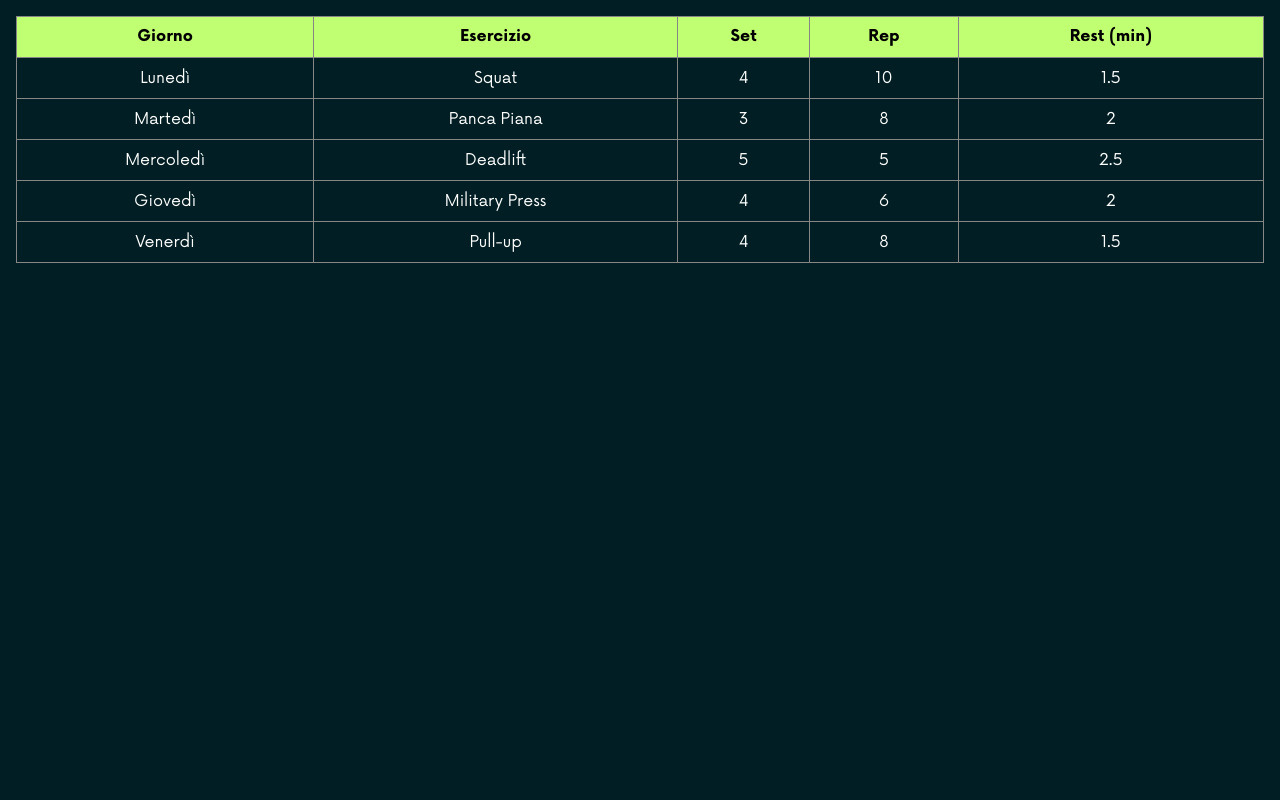
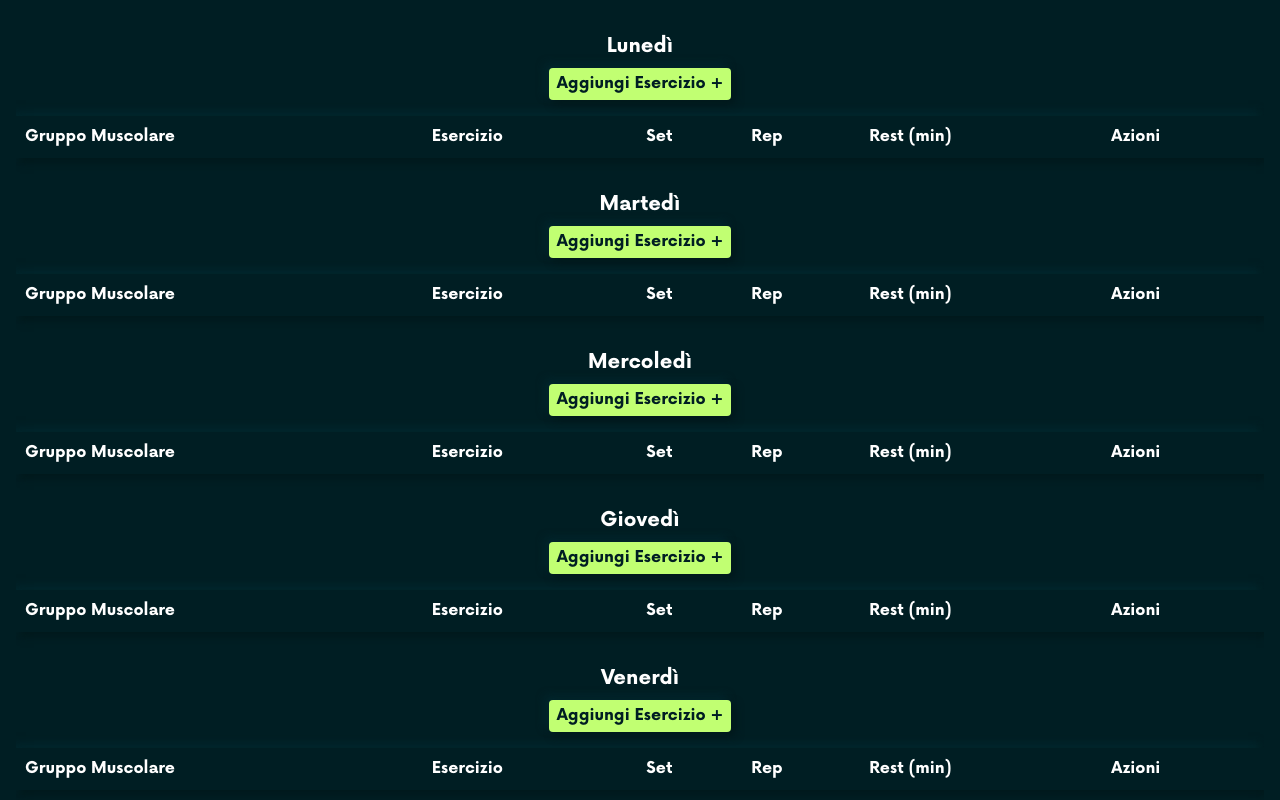
Before and after one commit to develhope/FS28-Team2-Project4, a React (Vite) app in the folder stayfit-app/: page /esercizio in a window 1280 px wide. Built offline with nearby package versions, Linux system fonts and the light colour scheme.

Commit message:
pull componente esercizio

```diff
--- a/stayfit-app/src/MyComponents/Esercizio.jsx
+++ b/stayfit-app/src/MyComponents/Esercizio.jsx
@@ -1,39 +1,264 @@
-import { useState } from 'react';
+import { useState, useEffect } from 'react';
 
 const Esercizio = () => {
-  const [exercises, setExercises] = useState([
-    { giorno: 'Lunedì', esercizio: 'Squat', set: 4, rep: 10, rest: 1.5 },
-    { giorno: 'Martedì', esercizio: 'Panca Piana', set: 3, rep: 8, rest: 2 },
-    { giorno: 'Mercoledì', esercizio: 'Deadlift', set: 5, rep: 5, rest: 2.5 },
-    { giorno: 'Giovedì', esercizio: 'Military Press', set: 4, rep: 6, rest: 2 },
-    { giorno: 'Venerdì', esercizio: 'Pull-up', set: 4, rep: 8, rest: 1.5 }
-  ]);
+  const [exercises, setExercises] = useState({
+    Lunedì: [],
+    Martedì: [],
+    Mercoledì: [],
+    Giovedì: [],
+    Venerdì: [],
+    Sabato: [],
+  });
+
+  const [gymExercises, setGymExercises] = useState({});
+  const [editIndex, setEditIndex] = useState({});
+  const [tempValues, setTempValues] = useState({});
+
+  const giorniOptions = [
+    'Lunedì',
+    'Martedì',
+    'Mercoledì',
+    'Giovedì',
+    'Venerdì',
+    'Sabato',
+  ];
+  const setOptions = [0, 1, 2, 3, 4, 5, 6, 7, 9, 10];
+  const repOptions = [0, 4, 6, 8, 10, 12, 15, 20, 25];
+  const restOptions = [0, 0.3, 0.5, 1, 1.3, 1.5, 2, 2.3, 2.5, 3, 4];
+
+  useEffect(() => {
+    fetch('/gymExercises.json')
+      .then((response) => response.json())
+      .then((data) => setGymExercises(data))
+      .catch((error) =>
+        console.error('Errore nel caricamento del database:', error)
+      );
+  }, []);
+
+  const toggleEditMode = (giorno, index) => {
+    if (editIndex[giorno] === index) {
+      setEditIndex((prev) => ({ ...prev, [giorno]: null }));
+      setTempValues({});
+    } else {
+      setEditIndex((prev) => ({ ...prev, [giorno]: index }));
+      setTempValues({ ...exercises[giorno][index] });
+    }
+  };
+
+  const handleTempChange = (field, value) => {
+    setTempValues((prev) => ({ ...prev, [field]: value }));
+  };
+
+  const saveChanges = (giorno, index) => {
+    const updatedExercises = {
+      ...exercises,
+      [giorno]: exercises[giorno].map((item, i) =>
+        i === index ? tempValues : item
+      ),
+    };
+    setExercises(updatedExercises);
+    setEditIndex((prev) => ({ ...prev, [giorno]: null }));
+    setTempValues({});
+  };
+
+  const addExercise = (giorno) => {
+    const newExercise = {
+      esercizio: '',
+      gruppoMuscolare: '',
+      set: '',
+      rep: '',
+      rest: '',
+    };
+    const updatedExercises = {
+      ...exercises,
+      [giorno]: [...exercises[giorno], newExercise],
+    };
+    setExercises(updatedExercises);
+  };
+
+  const removeExercise = (giorno, index) => {
+    const updatedExercises = {
+      ...exercises,
+      [giorno]: exercises[giorno].filter((_, i) => i !== index),
+    };
+    setExercises(updatedExercises);
+  };
+
+  const getAvailableExercises = (gruppoMuscolare) => {
+    return gymExercises[gruppoMuscolare] || [];
+  };
 
   return (
-    <div className="overflow-x-auto">
-      <table className="min-w-full border-collapse border border-secondary-gray">
-        <thead>
-          <tr className="bg-secondary-green">
-            <th className="border border-secondary-gray p-2">Giorno</th>
-            <th className="border border-secondary-gray p-2">Esercizio</th>
-            <th className="border border-secondary-gray p-2">Set</th>
-            <th className="border border-secondary-gray p-2">Rep</th>
-            <th className="border border-secondary-gray p-2">Rest (min)</th>
+    <div className="overflow-x-auto mt-4 font-nowalt">
+      {giorniOptions.map((giorno) => (
+        <div key={giorno} className="mb-8">
+          <h2 className="text-xl font-bold text-white">
+            {giorno}
+          </h2>
+          <button
+            className="bg-secondary-green hover:bg-green-700 text-primary-blue font-bold py-1 px-2 rounded mt-2 mb-4 shadow-card"
+            onClick={() => addExercise(giorno)}
+          >
+            Aggiungi Esercizio +
+          </button>
+          <table className="min-w-full border border-primary-blue table-auto lg:table-fixed shadow-card">
+            <thead className="bg-primary-blue text-white">
+              <tr>
+                <th className="border border-primary-blue p-2 text-left">
+                  Gruppo Muscolare
+                </th>
+                <th className="border border-primary-blue p-2 text-left">
+                  Esercizio
+                </th>
+                <th className="border border-primary-blue p-2 text-left">
+                  Set
+                </th>
+                <th className="border border-primary-blue p-2 text-left">
+                  Rep
+                </th>
+                <th className="border border-primary-blue p-2 text-left">
+                  Rest (min)
+                </th>
+                <th className="border border-primary-blue p-2 text-left">
+                  Azioni
+                </th>
               </tr>
             </thead>
-        <tbody>
-          {exercises.map((exercise, index) => (
-            <tr className='text-white' key={index}>
-              <td className="border border-secondary-gray p-2">{exercise.giorno}</td>
-              <td className="border border-secondary-gray p-2">{exercise.esercizio}</td>
-              <td className="border border-secondary-gray p-2">{exercise.set}</td>
-              <td className="border border-secondary-gray p-2">{exercise.rep}</td>
-              <td className="border border-secondary-gray p-2">{exercise.rest}</td>
+            <tbody className="bg-light-blue-shadow text-white">
+              {exercises[giorno].map((exercise, index) => (
+                <tr
+                  key={index}
+                  className="hover:bg-light-blue-shadow transition-colors"
+                >
+                  <td className="border border-primary-blue p-2">
+                    {editIndex[giorno] === index ? (
+                      <select
+                        value={tempValues.gruppoMuscolare || ''}
+                        onChange={(e) =>
+                          handleTempChange('gruppoMuscolare', e.target.value)
+                        }
+                        className="bg-dark-blue-shadow text-white border border-gray-500 p-1 rounded"
+                      >
+                        <option value="">Seleziona Gruppo Muscolare</option>
+                        {Object.keys(gymExercises).map((group, idx) => (
+                          <option key={idx} value={group}>
+                            {group}
+                          </option>
+                        ))}
+                      </select>
+                    ) : (
+                      exercise.gruppoMuscolare || ''
+                    )}
+                  </td>
+                  <td className="border border-primary-blue p-2">
+                    {editIndex[giorno] === index ? (
+                      <select
+                        value={tempValues.esercizio || ''}
+                        onChange={(e) =>
+                          handleTempChange('esercizio', e.target.value)
+                        }
+                        className="bg-dark-blue-shadow text-white border border-gray-500 p-1 rounded"
+                      >
+                        <option value="">Seleziona Esercizio</option>
+                        {getAvailableExercises(tempValues.gruppoMuscolare).map(
+                          (exerciseOption, idx) => (
+                            <option key={idx} value={exerciseOption.name}>
+                              {exerciseOption.name}
+                            </option>
+                          )
+                        )}
+                      </select>
+                    ) : (
+                      exercise.esercizio || ''
+                    )}
+                  </td>
+                  <td className="border border-primary-blue p-2">
+                    {editIndex[giorno] === index ? (
+                      <select
+                        value={tempValues.set || ''}
+                        onChange={(e) =>
+                          handleTempChange('set', e.target.value)
+                        }
+                        className="bg-dark-blue-shadow text-white border border-gray-500 p-1 rounded"
+                      >
+                        {setOptions.map((setOption, idx) => (
+                          <option key={idx} value={setOption}>
+                            {setOption}
+                          </option>
+                        ))}
+                      </select>
+                    ) : (
+                      exercise.set || ''
+                    )}
+                  </td>
+                  <td className="border border-primary-blue p-2">
+                    {editIndex[giorno] === index ? (
+                      <select
+                        value={tempValues.rep || ''}
+                        onChange={(e) =>
+                          handleTempChange('rep', e.target.value)
+                        }
+                        className="bg-dark-blue-shadow text-white border border-gray-500 p-1 rounded"
+                      >
+                        {repOptions.map((repOption, idx) => (
+                          <option key={idx} value={repOption}>
+                            {repOption}
+                          </option>
+                        ))}
+                      </select>
+                    ) : (
+                      exercise.rep || ''
+                    )}
+                  </td>
+                  <td className="border border-primary-blue p-2">
+                    {editIndex[giorno] === index ? (
+                      <select
+                        value={tempValues.rest || ''}
+                        onChange={(e) =>
+                          handleTempChange('rest', e.target.value)
+                        }
+                        className="bg-dark-blue-shadow text-white border border-gray-500 p-1 rounded"
+                      >
+                        {restOptions.map((restOption, idx) => (
+                          <option key={idx} value={restOption}>
+                            {restOption}
+                          </option>
+                        ))}
+                      </select>
+                    ) : (
+                      exercise.rest || ''
+                    )}
+                  </td>
+                  <td className="border border-primary-blue p-2 flex space-x-2">
+                    {editIndex[giorno] === index ? (
+                      <button
+                        className="bg-secondary-green hover:bg-green-700 text-primary-blue font-bold py-1 px-2 rounded"
+                        onClick={() => saveChanges(giorno, index)}
+                      >
+                        Salva
+                      </button>
+                    ) : (
+                      <button
+                        className="bg-white hover:bg-secondary-green text-white font-bold py-1 px-2 rounded"
+                        onClick={() => toggleEditMode(giorno, index)}
+                      >
+                        ✏️
+                      </button>
+                    )}
+                    <button
+                      className="bg-white hover:bg-red-700 text-white font-bold py-1 px-2 rounded"
+                      onClick={() => removeExercise(giorno, index)}
+                    >
+                      🗑️
+                    </button>
+                  </td>
                 </tr>
               ))}
             </tbody>
           </table>
         </div>
+      ))}
+    </div>
   );
 };
 
```
Lines whose indentation alone changed are shown as unchanged.
